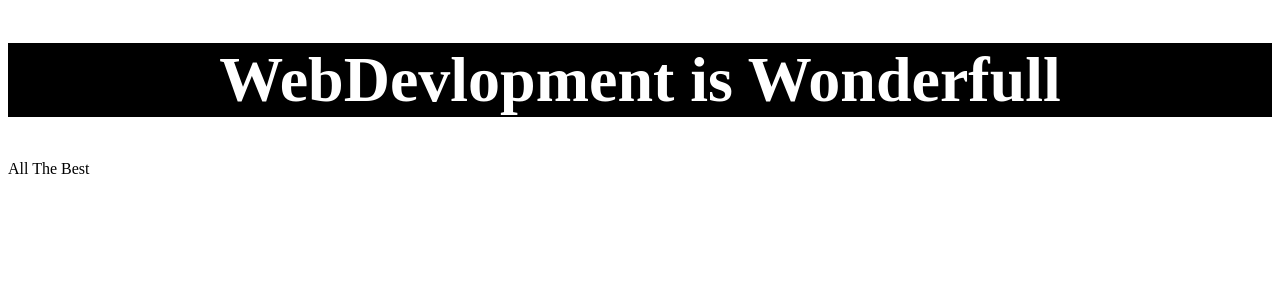
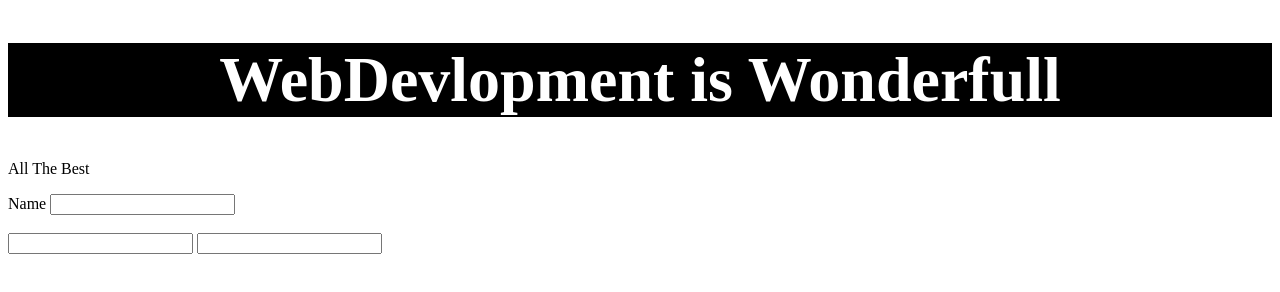
Before and after one commit to 01-3778/My-Dream, a plain HTML site: page index.html in a window 1280 px wide. Drawn offline with Linux system fonts and the light colour scheme.

Commit message:
added index and style

```diff
--- a/index.html
+++ b/index.html
@@ -11,4 +11,10 @@
     <h1>WebDevlopment is Wonderfull</h1>
     <p>All The Best</p>
   </body>
+  <form action="" method="get">
+    <label for="name">Name</label>
+    <input type="Name" /><br></br>
+    <input type="text" />
+    <input type="password" />
+  </form>
 </html>
```
